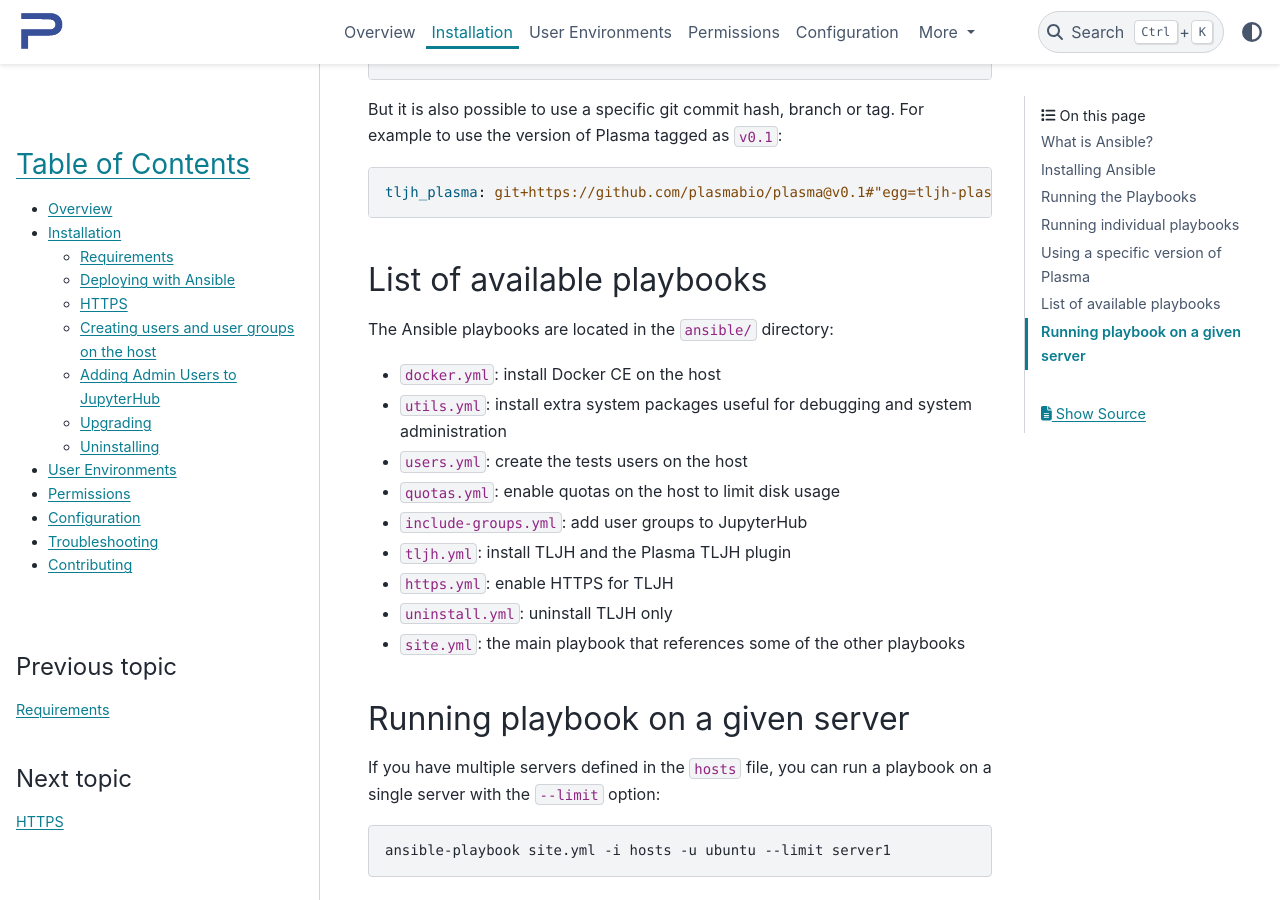
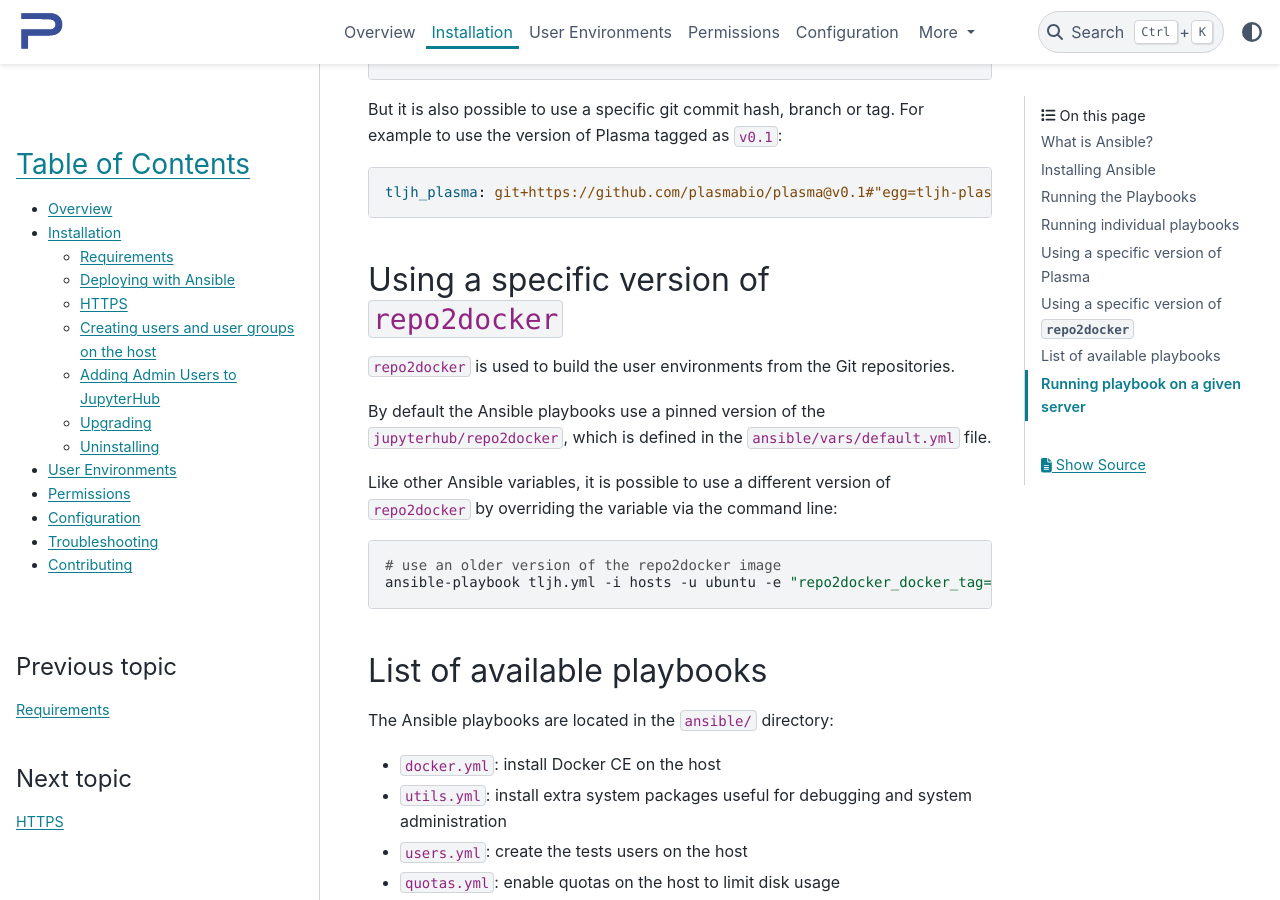
Before and after one commit to plasmabio/plasma, a Sphinx documentation site: the page built from docs/install/ansible.md, in a window 1280 px wide and 900 px high, scrolled down 5345 px. Built offline with Sphinx 7.4.7 and the PyData theme 0.15.4, drawn with Linux system fonts in a browser that asks for light colours.

Commit message:
using a specific version of repo2docker

````diff
--- a/docs/install/ansible.md
+++ b/docs/install/ansible.md
@@ -267,6 +267,20 @@
 ```yaml
 tljh_plasma: git+https://github.com/plasmabio/plasma@v0.1#"egg=tljh-plasma&subdirectory=tljh-plasma"
 ```
+## Using a specific version of `repo2docker`
+
+`repo2docker` is used to build the user environments from the Git repositories.
+
+By default the Ansible playbooks use a pinned version of the `jupyterhub/repo2docker`, which is
+defined in the `ansible/vars/default.yml` file.
+
+Like other Ansible variables, it is possible to use a different version of `repo2docker` by overriding
+the variable via the command line:
+
+```bash
+# use an older version of the repo2docker image
+ansible-playbook tljh.yml -i hosts -u ubuntu -e "repo2docker_docker_tag=2022.10.0-232.g0ea6f7d"
+```
 
 ## List of available playbooks
 
````
Also changed, not shown: 2 other files.
